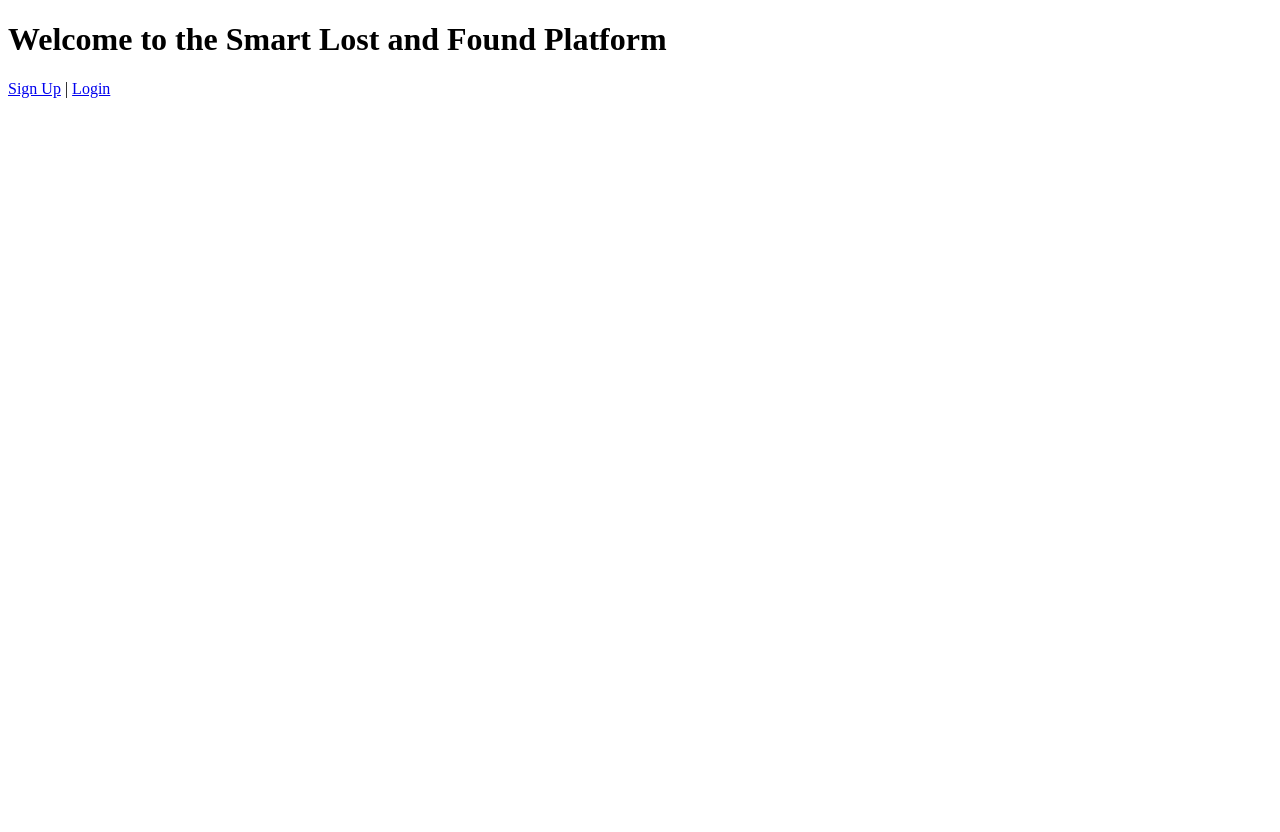
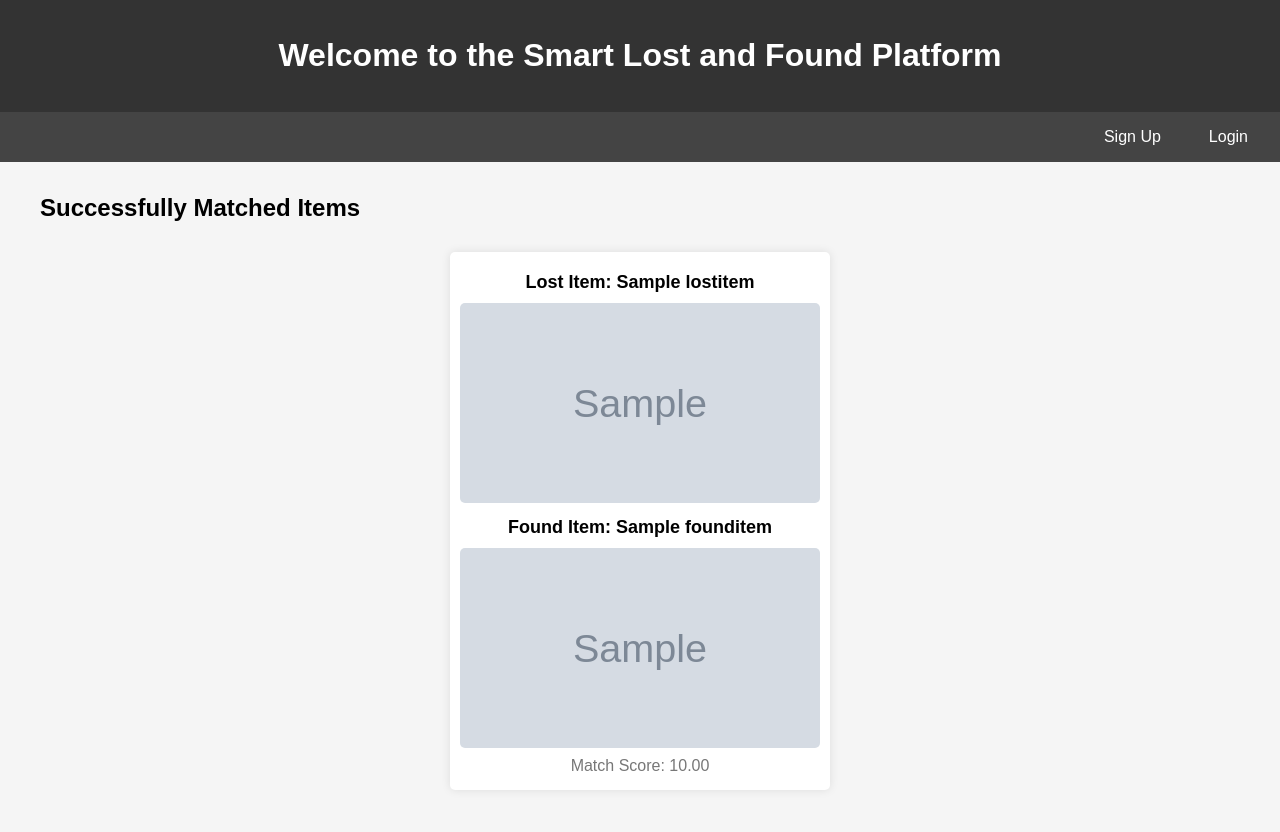
Before and after one commit to TaffCodes/FavouriteMistake, a Django app: page / in a window 1280 px wide. Before the commit the page ends 98 px from the top, so only its background shows below. Run offline with Django 5.2, Linux system fonts and the light colour scheme; tables that the repository leaves empty hold one stand-in row (values such as "Sample post"); grey boxes marked "Sample" are stand-in pictures.

Commit message:
Added successfully matched items to the home panel before authentication

```diff
--- a/lost_found_app/templates/home.html
+++ b/lost_found_app/templates/home.html
@@ -2,9 +2,111 @@
 <html>
 <head>
     <title>Home</title>
+    <style>
+        body {
+            font-family: Arial, sans-serif;
+            margin: 0;
+            padding: 0;
+            background-color: #f5f5f5;
+        }
+
+        .header {
+            background-color: #333;
+            color: white;
+            padding: 1rem;
+            text-align: center;
+        }
+
+        .nav {
+            background-color: #444;
+            padding: 0.5rem;
+            display: flex;
+            justify-content: flex-end;
+        }
+
+        .nav a {
+            color: white;
+            text-decoration: none;
+            padding: 0.5rem 1rem;
+            margin: 0 0.5rem;
+            border-radius: 4px;
+        }
+
+        .nav a:hover {
+            background-color: #555;
+        }
+
+        .container {
+            max-width: 1200px;
+            margin: 2rem auto;
+            padding: 0 1rem;
+        }
+
+        .items {
+            display: flex;
+            flex-wrap: wrap;
+            justify-content: space-around;
+            margin-top: 20px;
+        }
+
+        .item {
+            width: 30%;
+            margin: 10px;
+            padding: 10px;
+            background: white;
+            box-shadow: 0 0 10px rgba(0, 0, 0, 0.1);
+            text-align: center;
+            border-radius: 5px;
+        }
+
+        .item img {
+            width: 100%;
+            height: 200px;
+            object-fit: cover;
+            border-radius: 5px;
+        }
+
+        .item h3 {
+            margin: 10px 0;
+            font-size: 18px;
+        }
+
+        .item p {
+            margin: 5px 0;
+            color: #777;
+        }
+
+        @media (max-width: 768px) {
+            .item {
+                width: 100%;
+            }
+        }
+    </style>
 </head>
 <body>
-    <h1>Welcome to the Smart Lost and Found Platform</h1>
-    <p><a href="{% url 'signup' %}">Sign Up</a> | <a href="{% url 'login' %}">Login</a></p>
+    <div class="header">
+        <h1>Welcome to the Smart Lost and Found Platform</h1>
+    </div>
+    <div class="nav">
+        <a href="{% url 'signup' %}">Sign Up</a>
+        <a href="{% url 'login' %}">Login</a>
+    </div>
+
+    <div class="container">
+        <h2>Successfully Matched Items</h2>
+        <div class="items">
+            {% for match in matches|slice:":10" %}
+            <div class="item">
+                <h3>Lost Item: {{ match.lost_item.name }}</h3>
+                <img src="{{ match.lost_item.image.url }}" alt="Lost item">
+                <h3>Found Item: {{ match.found_item.name }}</h3>
+                <img src="{{ match.found_item.image.url }}" alt="Found item">
+                <p>Match Score: {{ match.match_score|floatformat:2 }}</p>
+            </div>
+            {% empty %}
+            <p style="text-align: center; padding: 2rem;">No matches found yet.</p>
+            {% endfor %}
+        </div>
+    </div>
 </body>
 </html>
--- a/lost_found_app/views.py
+++ b/lost_found_app/views.py
@@ -15,6 +15,7 @@ from google.cloud import vision
 import time
 from google.api_core.exceptions import ServiceUnavailable
 from .notifications import notify_users
+
 
 
 
@@ -37,7 +38,8 @@ def hello_world(request):
     return render(request, 'hello_world.html', {'lost_items': lost_items, 'found_items': found_items})
 
 def home(request):
-    return render(request, 'home.html')
+    matches = ItemMatch.objects.all().order_by('-created_at')[:9]
+    return render(request, 'home.html', {'matches': matches})
 
 def signup(request):
     if request.method == 'POST':
```
